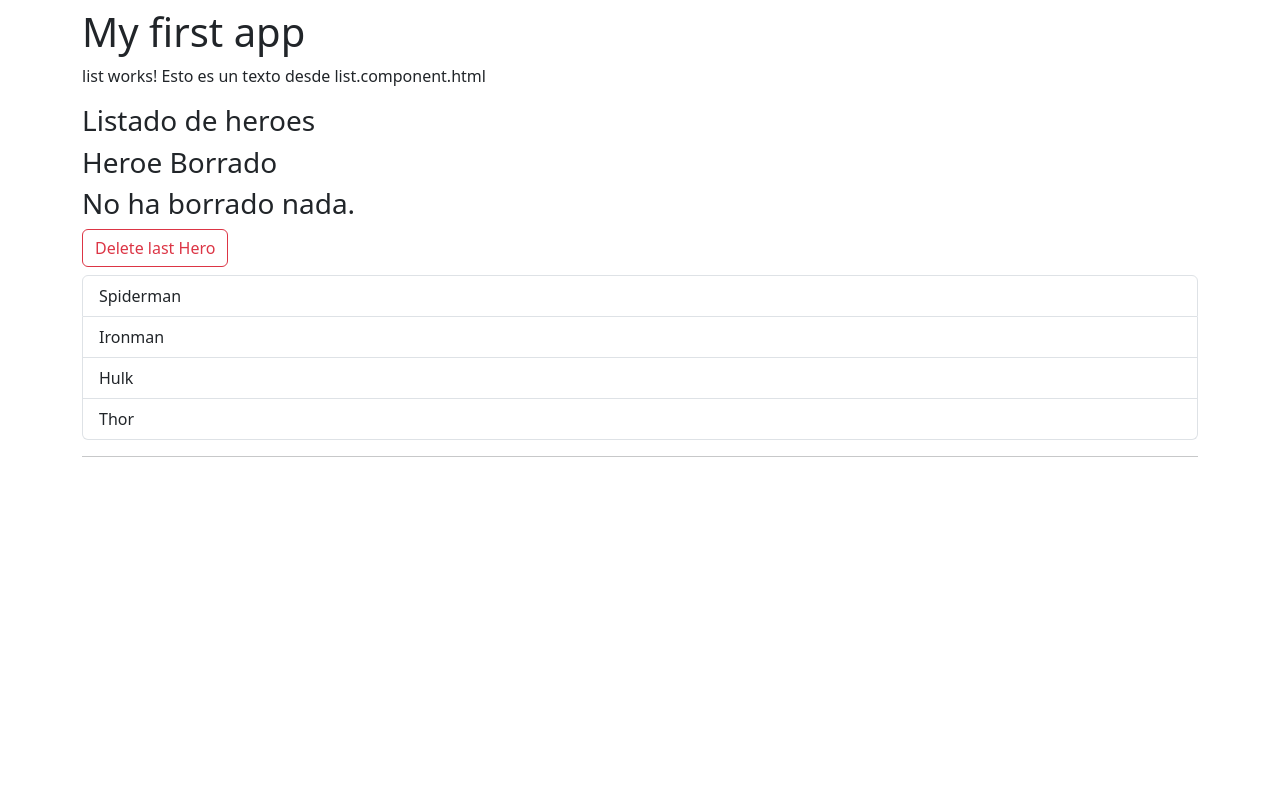
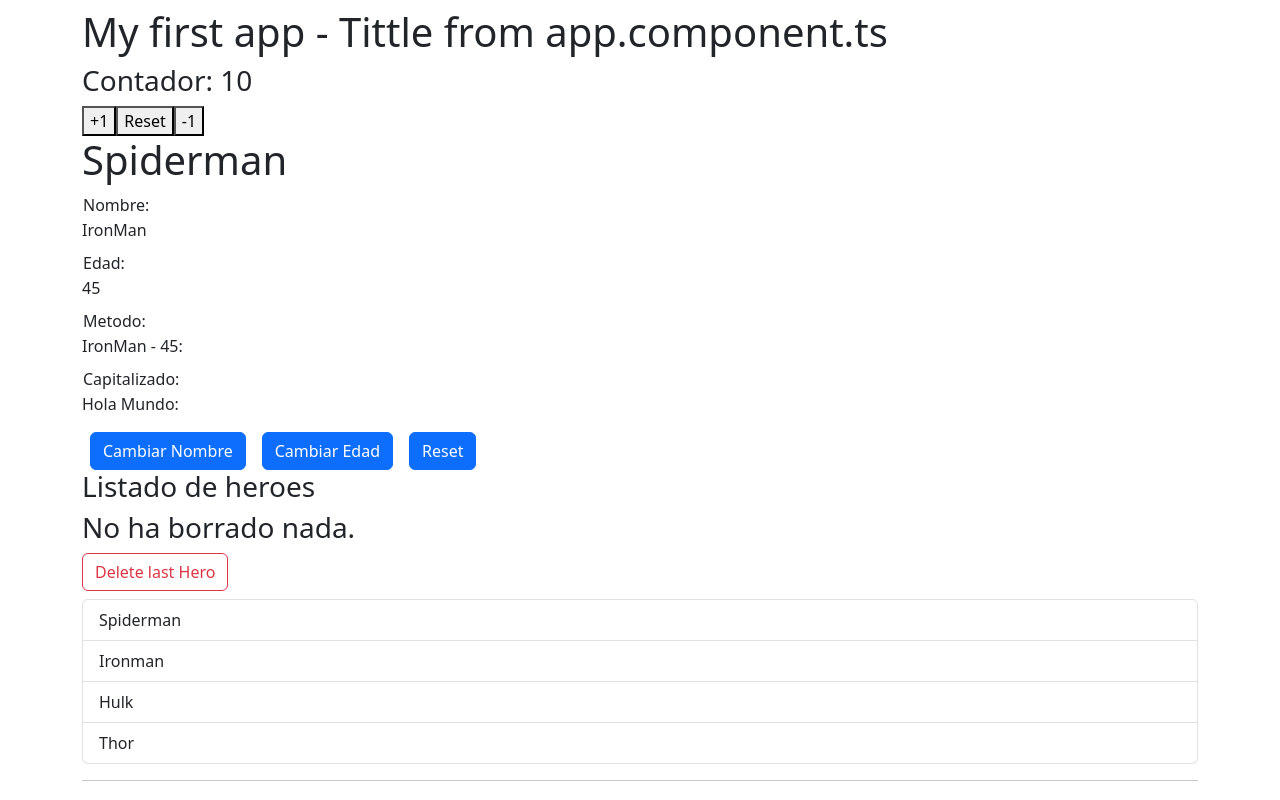
Before and after one commit to Aleft/AngularDe0AExperto, an Angular app in the folder 02-bases/: page / in a window 1280 px wide. Built offline with nearby package versions, Linux system fonts and the light colour scheme.

Commit message:
update ultimas clases

```diff
--- a/02-bases/src/app/app.component.html
+++ b/02-bases/src/app/app.component.html
@@ -1,8 +1,10 @@
 <h1>{{title}}</h1>
 
 <!-- <app-counters></app-counters> -->
-<!-- <app-counters></app-counters> -->
-<!-- <app-heroes-hero></app-heroes-hero> -->
+<app-counters></app-counters>
+
+<app-heroes-hero></app-heroes-hero>
+
 <app-heroes-list></app-heroes-list>
 
 <hr>
--- a/02-bases/src/app/app.component.ts
+++ b/02-bases/src/app/app.component.ts
@@ -6,5 +6,5 @@ import { Component } from '@angular/core';
   styleUrl: './app.component.css'
 })
 export class AppComponent {
-  public title: string = 'My first app';
+  public title: string = 'My first app - Tittle from app.component.ts';
 }
--- a/02-bases/src/app/app.module.ts
+++ b/02-bases/src/app/app.module.ts
@@ -3,21 +3,21 @@ import { BrowserModule } from '@angular/platform-browser';
 
 import { AppRoutingModule } from './app-routing.module';
 import { AppComponent } from './app.component';
-import { CounterComponent } from './counter/counter.component';
 import { HeroComponent } from './heroes/hero/hero.component';
 import { ListComponent } from './heroes/list/list.component';
+import { CounterModule } from './counter/counter.module';
 
 
 @NgModule({
   declarations: [
     AppComponent,
-    CounterComponent,
     HeroComponent,
-    ListComponent //Importado de counter.component.ts
+    ListComponent,
   ],
   imports: [
     BrowserModule,
-    AppRoutingModule
+    AppRoutingModule,
+    CounterModule,
   ],
   providers: [],
   bootstrap: [AppComponent]
--- a/02-bases/src/app/counter/counter.component.ts
+++ b/02-bases/src/app/counter/components/counter/counter.component.ts
@@ -1,5 +1,5 @@
 import { Component, OnInit } from '@angular/core';
-import { AppComponent } from '../app.component';
+import { AppComponent } from '../../../app.component';
 
 @Component({
     selector: 'app-counters',
@@ -13,7 +13,7 @@ import { AppComponent } from '../app.component';
 })
 
 export class CounterComponent {
-    public title: string = 'My first app';
+    public title: string = 'My first app desde counter.component.ts';
     public counter: number = 10;
 
   increaseBy() :void{
--- a/02-bases/src/app/heroes/list/list.component.html
+++ b/02-bases/src/app/heroes/list/list.component.html
@@ -1,11 +1,15 @@
-<p>list works! Esto es un texto desde list.component.html</p>
+<!-- <p>list works! Esto es un texto desde list.component.html</p> -->
 
 <h3>Listado de heroes</h3>
 
-<h3>Heroe Borrado <small class="text-danger">{{deletedHero}}</small></h3>
-<h3>No ha borrado nada.</h3>
+<div *ngIf="deletedHero else nothingWasDeleted">
+    <h3>Heroe Borrado <small class="text-danger">{{deletedHero}}</small></h3>
+</div>
+<ng-template #nothingWasDeleted>
+    <h3>No ha borrado nada.</h3>
+</ng-template>
 
-<button (click)= "removeLastHero()" class="btn btn-outline-danger">Delete last Hero</button>
+<button *ngIf="heroNames.length > 0" (click)= "removeLastHero()" class="btn btn-outline-danger">Delete last Hero</button>
 
 <ul class="mt-2 list-group">
     <li *ngFor="let name of heroNames" class="list-group-item"> {{name}}</li>
```
Also changed, not shown: 02-bases/src/app/counter/counter.module.ts (added, +15 -0 lines).
